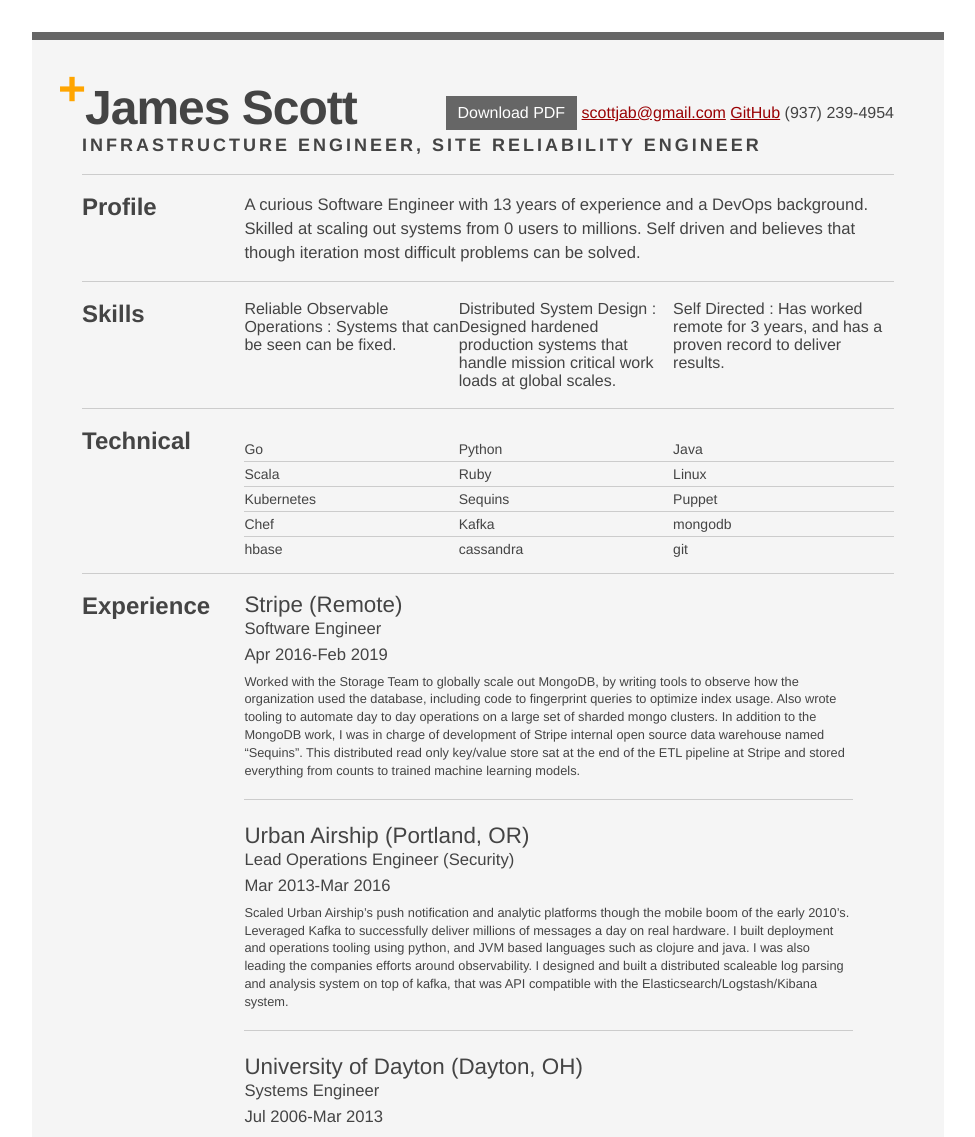
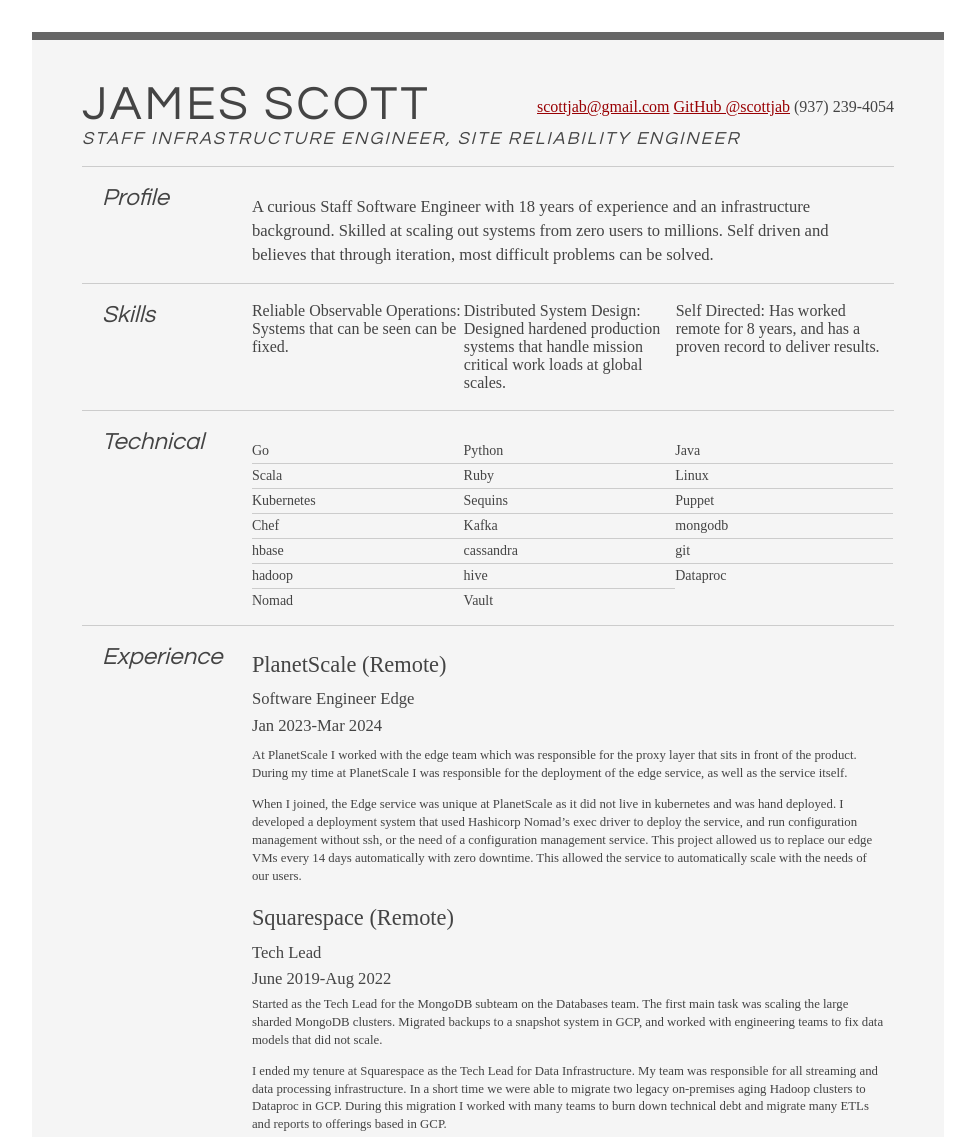
Before and after one commit to scottjab/resume, a plain HTML site: page index.html in a window 1280 px wide. Shown: the top 1137 px of the page, without its empty margins (152-1127 px from the left). Drawn offline with Linux system fonts and the light colour scheme.

Commit message:
More Updates and a build script

```diff
--- a/index.html
+++ b/index.html
@@ -3,7 +3,7 @@
 <head>
 <meta charset="utf-8">
 
-<title> James Scott's Resume </title>
+<title>James Scott | Staff Infrastructure Engineer, Site Reliability Engineer</title>
 <style type="text/css">
 
 article,
@@ -262,21 +262,23 @@ body.pdf h1 {
   letter-spacing: 0;
   margin-top: 0;
   font-size: 48px;
-  text-transform: none;
+  text-transform: uppercase;
+  font-weight: normal;
 }
 body.pdf h2 {
   letter-spacing: 0;
   text-transform: uppercase;
+  font-style: italic;
   font-weight: normal;
 }
 body.pdf h3 {
   float: left;
-  width: 20%;
+  width: 16%;
   font-style: normal;
 }
 body.pdf h3+p {
   float: left;
-  width: 80%;
+  width: 78%;
 }
 body.pdf blockquote {
   top: 40px;
@@ -293,11 +295,11 @@ body.pdf ul dl dt {
   margin: 0 0 .75em;
 }
 body.pdf ul dl dd {
-  padding: 0 4em 0 0;
+  padding: 0 2em 0 0;
 }
 body.pdf ol {
   float: left;
-  width: 80%;
+  width: 79%;
   margin: .7em 0 0;
 }
 body.pdf ol li {
@@ -316,6 +318,8 @@ body.pdf dl {
   margin: .7em 0 0;
   page-break-inside: avoid !important;
   display: block;
+  width: 79%;
+  float: left;
 }
 body.pdf dl strong {
   float: right;
@@ -337,7 +341,7 @@ body.pdf dl em {
   content: ".";
 }
 body {
-  font-family: 'Helvetica Neue', 'Helvetica', Arial, serif;
+  font-family: 'Hoefler Text', Times New Roman, Times, serif;
   color: #444;
 }
 h1,
@@ -345,15 +349,7 @@ h2,
 h3,
 h4,
 ul dl dt {
-  font-family: 'Helvetica Neue Light', 'Helvetica', Arial, serif;
-}
-h1:before {
-  content: "+";
-  font-weight: bold;
-  color: orange;
-  margin: -1em 0 0 -0.5em;
-  position: relative;
-  top: -0.4em;
+  font-family: Futura, "Century Gothic", AppleGothic, sans-serif;
 }
 .container {
   margin: 0 auto;
@@ -402,23 +398,25 @@ h1 {
   padding: 0;
   font-size: 36px;
   letter-spacing: -1px;
-  font-weight: bold;
+  font-weight: normal;
 }
 h2 {
   margin: 0;
   padding: 0;
   font-size: 18px;
+  font-style: italic;
   letter-spacing: -1px;
-  font-weight: bold;
+  font-weight: normal;
 }
 h3 {
-  margin: 0;
+  margin: 0px 20px;
   padding: 0 0 .5em;
   font-size: 150%;
-  font-weight: bold;
+  font-style: italic;
+  font-weight: normal;
 }
 h3+p {
-  margin: 0 0 16px;
+  margin: .6em 0 16px;
   padding: 0;
   display: block;
   font-size: 104%;
@@ -453,7 +451,7 @@ ul dl dd {
 ol {
   margin: 0;
   padding: 0 0 .75em;
-  width: 80%;
+  width: 84%;
   display: inline-block;
 }
 ol li {
@@ -470,9 +468,8 @@ ol li:nth-child(1) {
   border-top: none;
 }
 dl {
-  float: left;
-  display: block;
-  width: 75%;
+  display: inline-block;
+  width: 78%;
   margin: 0;
   padding: 0;
 }
@@ -495,32 +492,6 @@ dl em {
   font-size: 110%;
   margin: .15em 0 .5em;
   font-style: bold;
-}
-dl dd li {
-  width: 100%;
-  margin: 0 1em 1em;
-  list-style-type: square;
-}
-dl dt {
-  display: block;
-  clear: both;
-}
-dl dt {
-  border-top: 1px solid #ccc;
-  padding-top: 1em;
-}
-h3 + dl dt:first-child {
-  border: 0;
-  padding-top: 0;
-}
-dl dd p:first-child {
-  font-weight: bold;
-  text-transform: uppercase;
-  font-size: 1.2em;
-}
-ul li dt {
-  border: 0;
-  padding-top: 0;
 }
 #footer {
   display: none;
@@ -571,19 +542,23 @@ ul li dt {
   h1 {
     margin-top: 0;
     font-size: 48px;
-    letter-spacing: -1px;
+    text-transform: uppercase;
+    letter-spacing: 3px;
+    font-weight: normal;
   }
   h2 {
     text-transform: uppercase;
-    letter-spacing: 3px;
+    font-style: italic;
+    letter-spacing: 2px;
+    font-weight: normal;
   }
   h3 {
     float: left;
-    width: 20%;
+    width: 16%;
   }
   h3+p {
     float: left;
-    width: 80%;
+    width: 78%;
   }
   ul dl dt {
     font-size: 122%;
@@ -591,11 +566,11 @@ ul li dt {
     margin-bottom: .75em;
   }
   ul dl dd {
-    padding: 0 4em 0 0;
+    padding: 0 2em 0 0;
   }
   ol {
     float: left;
-    width: 80%;
+    width: 79%;
     margin: .6em 0 0;
   }
   ol li {
@@ -609,6 +584,9 @@ ul li dt {
   ol li:nth-child(2),
   ol li:nth-child(3) {
     border-top: none;
+  }
+  dl {
+    margin: .5em 0 0;
   }
   dl strong {
     float: right;
@@ -629,32 +607,28 @@ ul li dt {
     <div class="resume">
         <h1>James Scott</h1>
 
-<h2>Infrastructure Engineer, Site Reliability Engineer</h2>
+<h2>Staff Infrastructure Engineer, Site Reliability Engineer</h2>
 
 <blockquote>
-  <p><a href="resume.pdf">Download PDF</a>
-  <a href="mailto:scottjab@gmail.com">scottjab@gmail.com</a>
-  <a href="https://github.com/scottjab">GitHub</a>
-  (937) 239-4954</p>
+  <p><a href="mailto:scottjab@gmail.com">scottjab@gmail.com</a>
+  <a href="https://github.com/scottjab">GitHub @scottjab</a>
+  (937) 239-4054</p>
 </blockquote>
 
 <hr />
 
 <h3 id="profile">Profile</h3>
 
-<p>A curious Software Engineer with 13 years of experience and a DevOps  background. Skilled at scaling out systems from 0 users to millions. Self driven and believes that though iteration most difficult problems can be solved.</p>
+<p>A curious Staff Software Engineer with 18 years of experience and an infrastructure background. Skilled at scaling out systems from zero users to millions. Self driven and believes that through iteration, most difficult problems can be solved.</p>
 
 <hr />
 
 <h3 id="skills">Skills</h3>
 
 <ul>
-<li>Reliable Observable Operations
-: Systems that can be seen can be fixed.</li>
-<li>Distributed System Design
-: Designed hardened production systems that handle mission critical work loads at global scales. </li>
-<li>Self Directed
-: Has worked remote for 3 years, and has a proven record to deliver results.</li>
+<li>Reliable Observable Operations: Systems that can be seen can be fixed.</li>
+<li>Distributed System Design: Designed hardened production systems that handle mission critical work loads at global scales. </li>
+<li>Self Directed: Has worked remote for 8 years, and has a proven record to deliver results.</li>
 </ul>
 
 <hr />
@@ -677,6 +651,11 @@ ul li dt {
 <li>hbase</li>
 <li>cassandra</li>
 <li>git</li>
+<li>hadoop</li>
+<li>hive</li>
+<li>Dataproc</li>
+<li>Nomad</li>
+<li>Vault</li>
 </ol>
 
 <hr />
@@ -684,6 +663,25 @@ ul li dt {
 <h3 id="experience">Experience</h3>
 
 <dl>
+<dt>PlanetScale (Remote)</dt>
+<dd>
+<p><em>Software Engineer Edge</em>
+<em>Jan 2023-Mar 2024</em></p>
+
+<p>At PlanetScale I worked with the edge team which was responsible for the proxy layer that sits in front of the product. During my time at PlanetScale I was responsible for the deployment of the edge service, as well as the service itself.</p>
+
+<p>When I joined, the Edge service was unique at PlanetScale as it did not live in kubernetes and was hand deployed.  I developed a deployment system that used Hashicorp Nomad&#8217;s exec driver to deploy the service, and run configuration management without ssh, or the need of a configuration management service. This project allowed us to replace our edge VMs every 14 days automatically with zero downtime. This allowed the service to automatically scale with the needs of our users.</p>
+</dd>
+
+<dt>Squarespace (Remote)</dt>
+<dd>
+<p><em>Tech Lead</em>
+<em>June 2019-Aug 2022</em>
+Started as the Tech Lead for the MongoDB subteam on the Databases team.  The first main task was scaling the large sharded MongoDB clusters. Migrated backups to a snapshot system in GCP, and worked with engineering teams to fix data models that did not scale.</p>
+
+<p>I ended my tenure at Squarespace as the Tech Lead for Data Infrastructure. My team was responsible for all streaming and data processing infrastructure. In a short time we were able to migrate two legacy on-premises aging Hadoop clusters to Dataproc in GCP.  During this migration I worked with many teams to burn down technical debt and migrate many ETLs and reports to offerings based in GCP.</p>
+</dd>
+
 <dt>Stripe (Remote)</dt>
 <dd><em>Software Engineer</em>
 <em>Apr 2016-Feb 2019</em>
```
Also changed, not shown: resume.html (+17 -11 lines), 4 other files.
